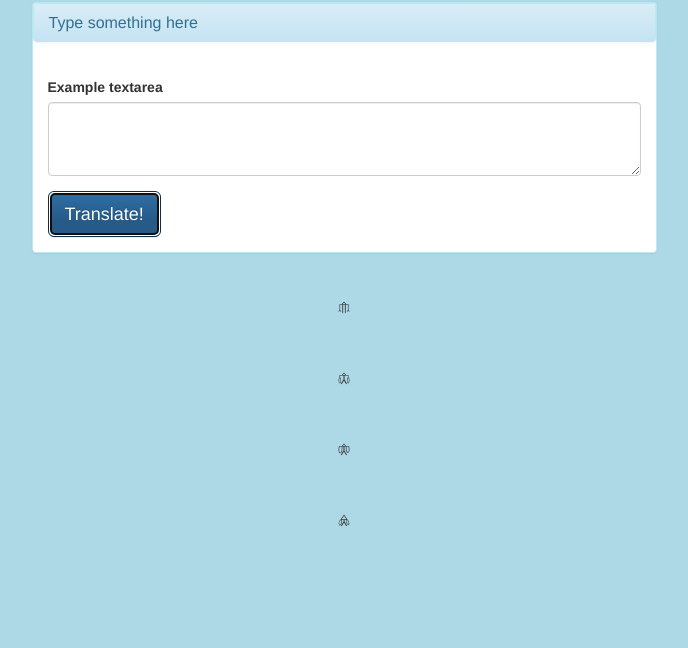
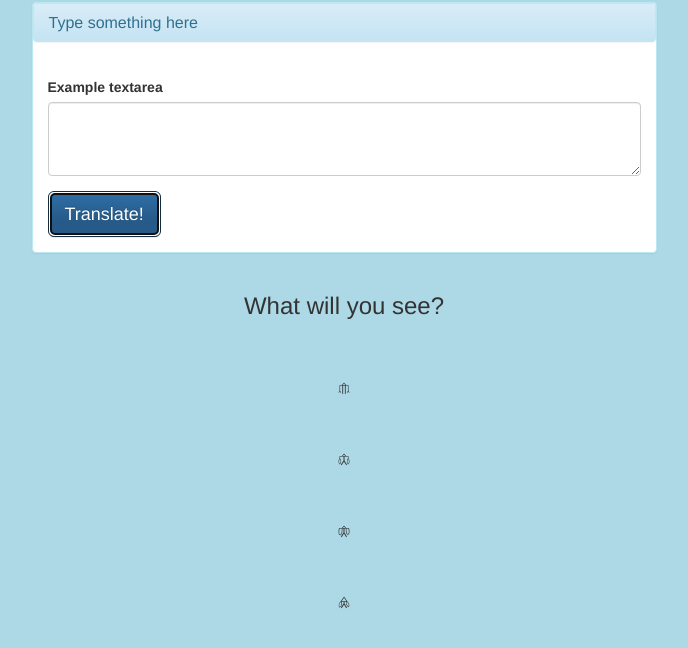
Before and after one commit to omarchaeopteryx/projekt-indus, a website: page public/index.html in a window 1280 px wide. Both pictures are taken after a click on the button "Translate!". Shown: the part 68-716 px from the top of the page, without its empty margins (296-984 px from the left). Drawn offline with nearby package versions, Linux system fonts and the light colour scheme; files whose address does not match are found by name.

Commit message:
Add basic text-font translation functionality via button submit

```diff
--- a/public/dynamic.js
+++ b/public/dynamic.js
@@ -1 +1,15 @@
-console.log('ready');
+// Code for simulating translation into Indus script.
+// By O.A.M. 2017 @ omarcodex
+
+let userInput = document.getElementById('user-typed-input');
+let userOutput = document.getElementById('user-typed-output');
+document.getElementById('user-typed-input-btn').addEventListener('click', translateText);
+
+function translateText(e) {
+  e.preventDefault();
+  console.log('submitted!');
+  console.log(userInput.value);
+  let userTranslatedText = userInput.value;
+  userOutput.classList.add('glyph');
+  userOutput.innerText = userTranslatedText;
+}
--- a/public/index.html
+++ b/public/index.html
@@ -26,8 +26,8 @@
             </div>
             <div class="panel-body">
               <div class="form-group">
-                <label for="exampleTextarea">Example textarea</label>
-                <textarea class="form-control" id="exampleTextarea" rows="3"></textarea>
+                <label for="user-typed-input">Example textarea</label>
+                <textarea class="form-control" id="user-typed-input" rows="3"></textarea>
               </div>
               <button id="user-typed-input-btn" class="btn btn-lg btn-primary">Translate!</button>
             </div>
@@ -36,7 +36,14 @@
       </div>
 
       <section>
-        <div id="user-typed-output-div"></div>
+        <div class="row">
+          <div class="col-md-6 col-md-offset-3">
+            <div class="">
+              <h3 class="text-center">What will you see?</h3>
+              <div class="text-center" id="user-typed-output"></div>
+            </div>
+          </div>
+        </div>
       </section>
 
       <section id='demo'>
```
